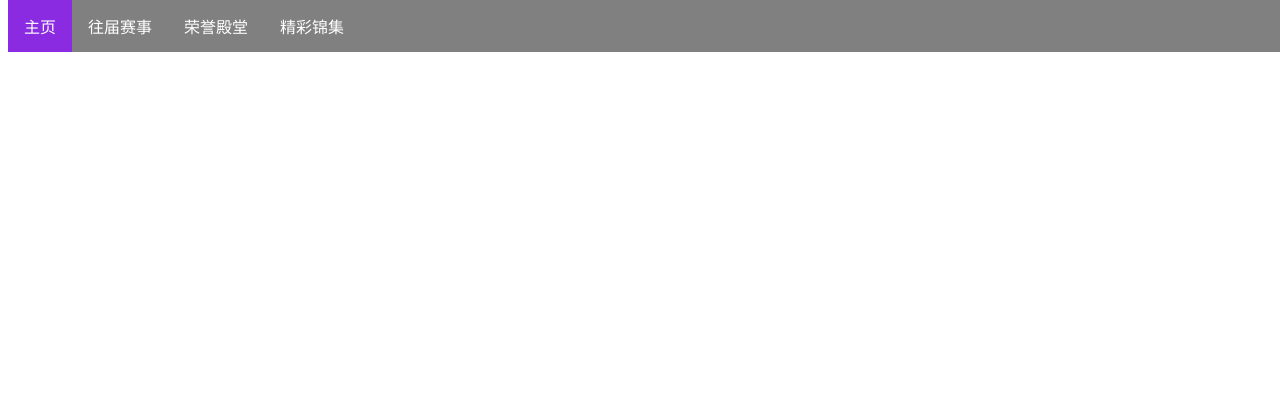
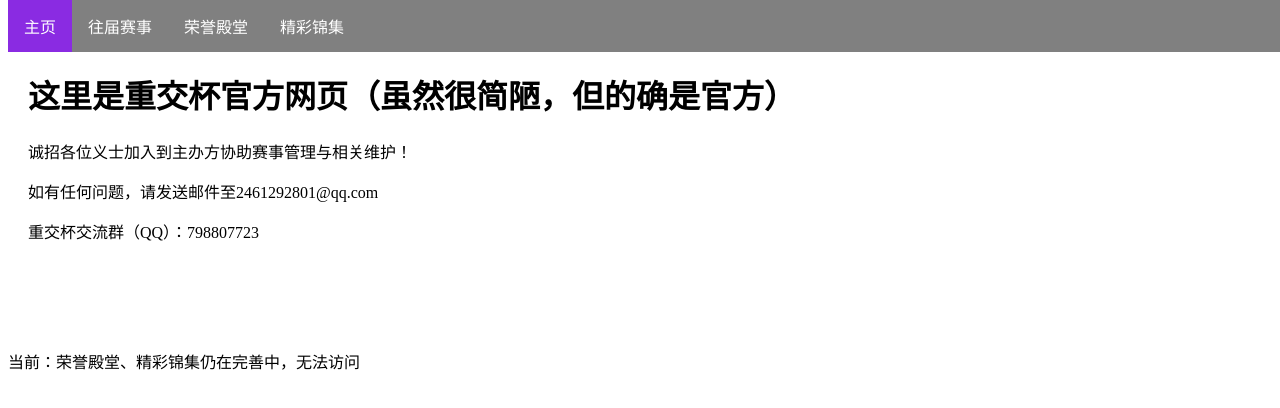
Before and after one commit to Longxuanyue/chongjiaobei, a plain HTML site: page index.html in a window 1280 px wide. Drawn offline with Linux system fonts and the light colour scheme.

Commit message:
Add files via upload

```diff
--- a/index.html
+++ b/index.html
@@ -45,5 +45,12 @@
         <li><a href="https://longxuanyue.github.io/chongjiaobei/荣誉殿堂">荣誉殿堂</a></li>
         <li><a href="https://longxuanyue.github.io/chongjiaobei/精彩锦集">精彩锦集</a></li>
     </ul>
+    <div style="padding:20px;margin-top:30px;">
+    <h1>这里是重交杯官方网页（虽然很简陋，但的确是官方）</h1>
+    <p>诚招各位义士加入到主办方协助赛事管理与相关维护！</p>
+    <p>如有任何问题，请发送邮件至2461292801@qq.com</p>
+    <p>重交杯交流群（QQ）：798807723</p></div>
+    <br><br><br>
+    <p>当前：荣誉殿堂、精彩锦集仍在完善中，无法访问</p>
 </body>
 </html>
```
